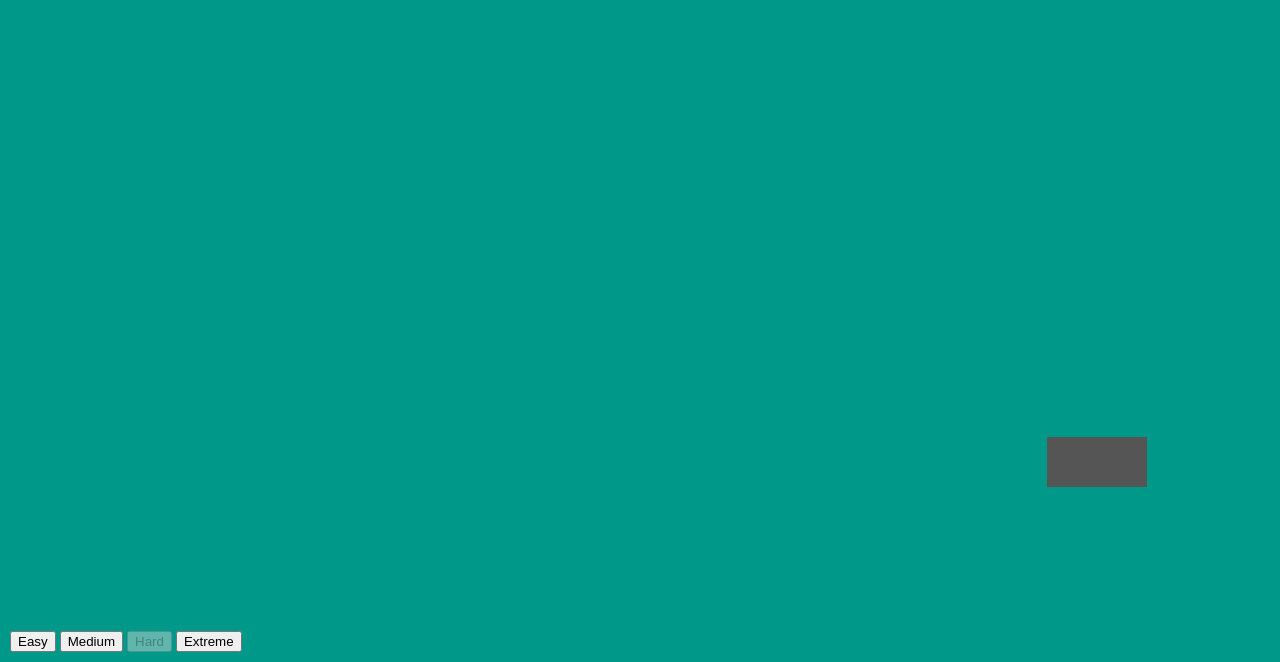
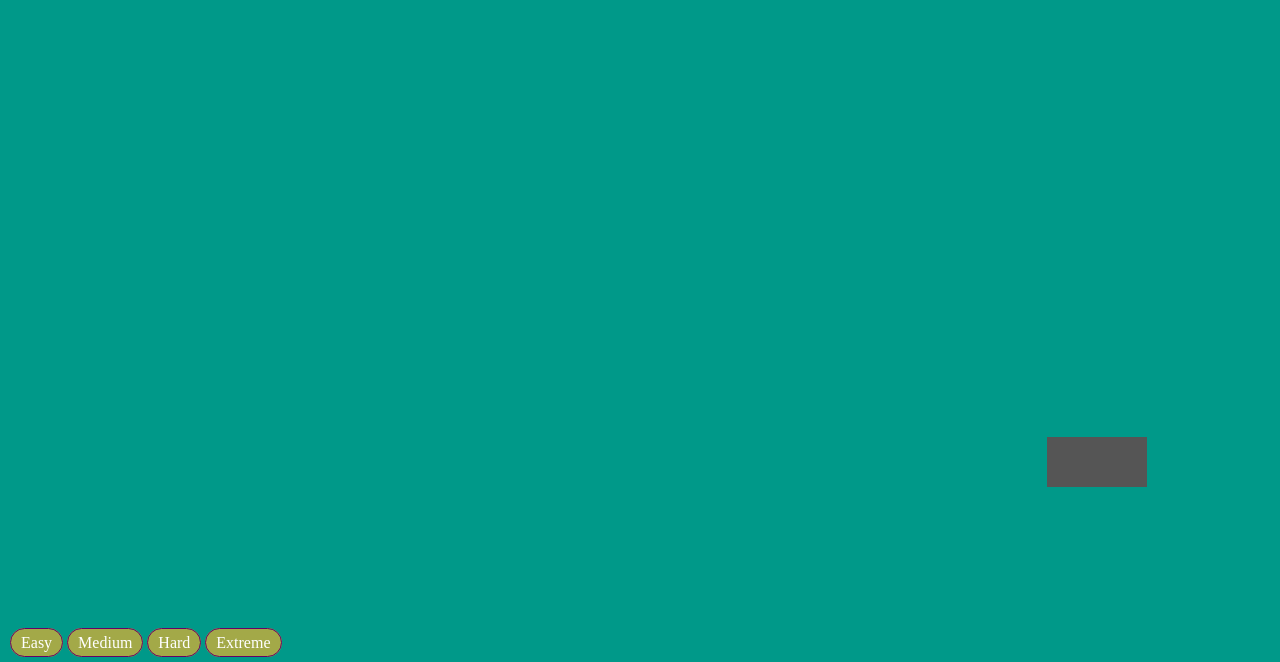
Before and after one commit to lap00zza/catch_me, a website: page src/index.html in a window 1280 px wide. Shown: the part 138-800 px from the top of the page. Drawn offline with Linux system fonts and the light colour scheme.

Commit message:
Difficulty buttons styling

```diff
--- a/src/index.html
+++ b/src/index.html
@@ -89,6 +89,14 @@
             color: white;
             text-align: center;
         }
+        .diff-btn {
+          padding: 5px 10px;
+          color: white;
+          background-color: #A3A948;
+          border-radius: 20px;
+          border: 1px solid #660066;
+          text-align: center;
+        }
     </style>
 </head>
 <body>
@@ -107,10 +115,10 @@
     <div class="body">
         <div id="catch_me"></div>
         <div class="difficulty">
-            <button class="diff-btn" id="EASY">Easy</button>
-            <button class="diff-btn" id="MEDIUM">Medium</button>
-            <button class="diff-btn" id="HARD">Hard</button>
-            <button class="diff-btn" id="EXTREME">Extreme</button>
+            <a class="diff-btn" id="EASY">Easy</a>
+            <a class="diff-btn" id="MEDIUM">Medium</a>
+            <a class="diff-btn" id="HARD">Hard</a>
+            <a class="diff-btn" id="EXTREME">Extreme</a>
         </div>
     </div>
     <audio src="http://www.nyan.cat/music/technyancolor.ogg" autoplay loop></audio>
```
